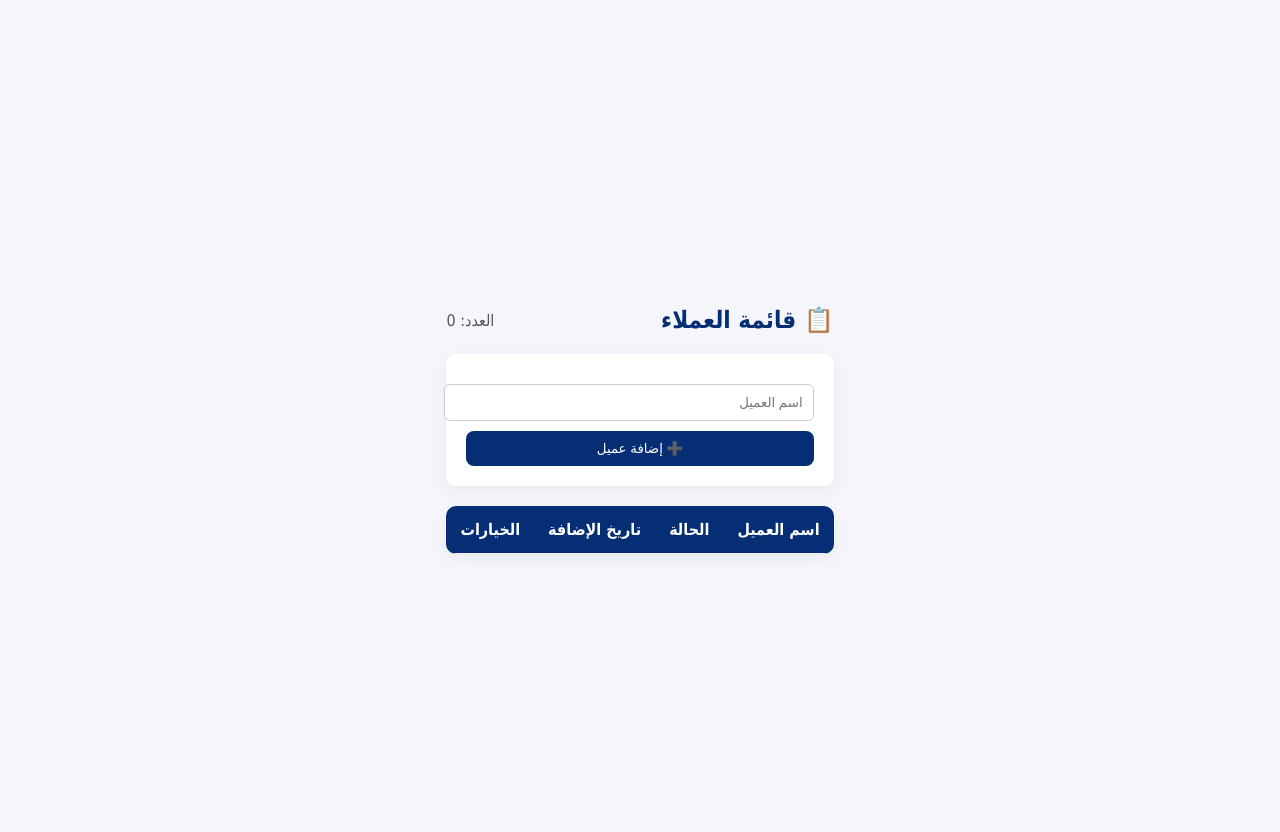
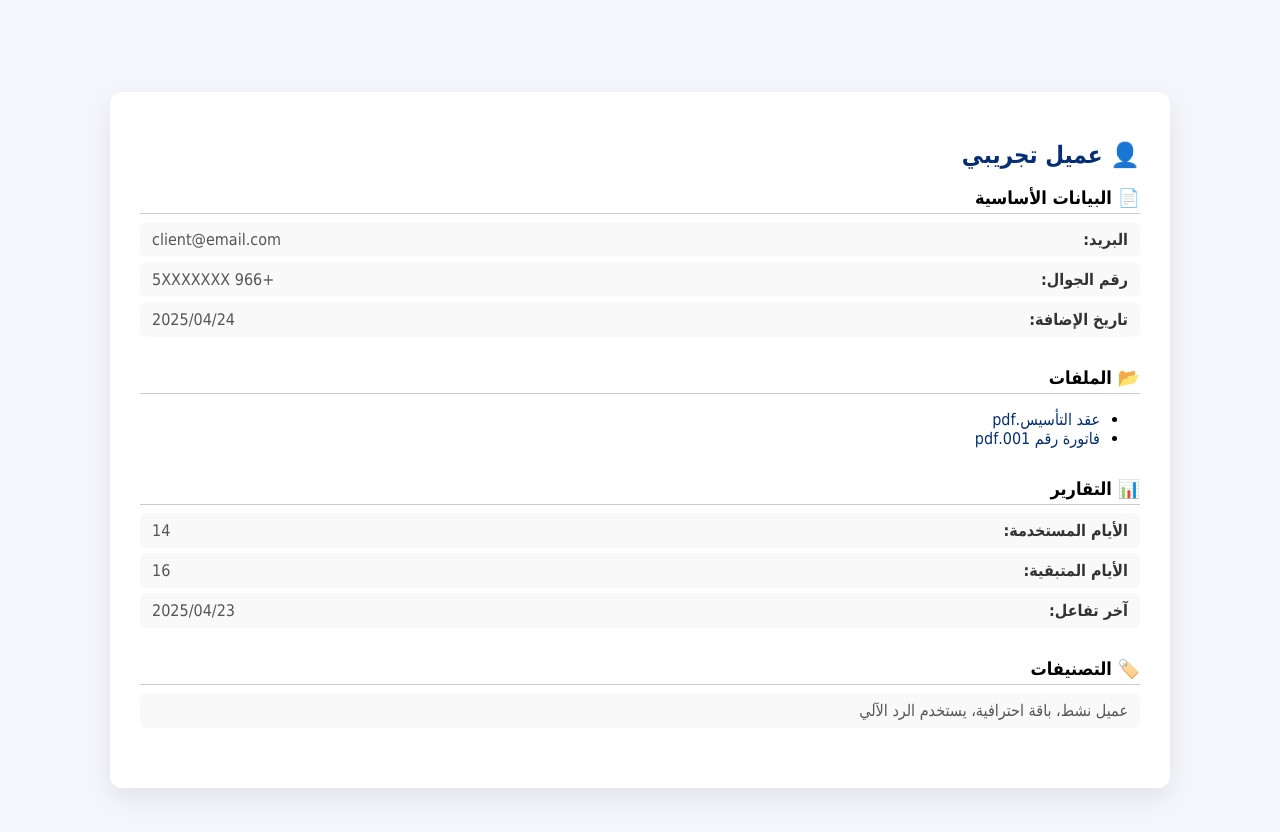
Before and after one commit to ALHARBI9ELHAM/mujeebAi-admin, a plain HTML site: page clients.html in a window 1280 px wide. Drawn offline with Linux system fonts and the light colour scheme.

Commit message:
clients.html

```diff
--- a/clients.html
+++ b/clients.html
@@ -2,172 +2,94 @@
 <html lang="ar" dir="rtl">
 <head>
   <meta charset="UTF-8" />
-  <title>قائمة العملاء - مُجيب AI</title>
-  <link rel="stylesheet" href="styles/style.css" />
+  <title>تفاصيل العميل - مُجيب AI</title>
+  <link rel="stylesheet" href="../../styles/style.css" />
   <style>
     body {
       background-color: #f4f6fc;
-      font-family: Tahoma, sans-serif;
+      font-family: 'Tahoma', sans-serif;
+      padding: 40px;
+      display: flex;
+      justify-content: center;
+    }
+    .client-box {
+      background: white;
       padding: 30px;
+      border-radius: 12px;
+      box-shadow: 0 10px 25px rgba(0, 0, 0, 0.08);
+      max-width: 1000px;
+      width: 100%;
     }
-    .container {
-      max-width: 1000px;
-      margin: auto;
+    h2 {
+      margin-bottom: 10px;
+      color: #052e74;
     }
-    .header {
+    .section {
+      margin-bottom: 30px;
+    }
+    .section h3 {
+      margin-bottom: 8px;
+      font-size: 18px;
+      border-bottom: 1px solid #ccc;
+      padding-bottom: 5px;
+    }
+    .info-item {
+      margin: 5px 0;
       display: flex;
       justify-content: space-between;
-      align-items: center;
-      margin-bottom: 20px;
+      padding: 8px 12px;
+      background: #f9f9f9;
+      border-radius: 6px;
     }
-    .header h2 {
-      margin: 0;
-      color: #052e74;
+    .info-label {
+      font-weight: bold;
+      color: #333;
     }
-    .header span {
-      font-size: 16px;
+    .info-value {
       color: #555;
     }
-    .add-client-form {
-      margin-bottom: 20px;
-      background: white;
-      padding: 20px;
-      border-radius: 10px;
-      box-shadow: 0 5px 15px rgba(0,0,0,0.05);
+    ul {
+      padding-left: 20px;
     }
-    .add-client-form input {
-      width: 100%;
-      padding: 10px;
-      margin-bottom: 10px;
-      border: 1px solid #ccc;
-      border-radius: 6px;
+    li a {
+      color: #052e74;
+      text-decoration: none;
     }
-    .add-client-form button {
-      background-color: #052e74;
-      color: white;
-      border: none;
-      padding: 10px 20px;
-      border-radius: 8px;
-      cursor: pointer;
-    }
-    table {
-      width: 100%;
-      background: white;
-      border-collapse: collapse;
-      border-radius: 10px;
-      overflow: hidden;
-      box-shadow: 0 5px 15px rgba(0,0,0,0.05);
-    }
-    th, td {
-      padding: 14px;
-      text-align: center;
-      border-bottom: 1px solid #eee;
-    }
-    th {
-      background-color: #052e74;
-      color: white;
-    }
-    .status-active {
-      color: green;
-      font-weight: bold;
-    }
-    .status-inactive {
-      color: gray;
-      font-weight: bold;
-    }
-    .btn-action {
-      padding: 6px 12px;
-      border-radius: 6px;
-      cursor: pointer;
-      border: none;
-    }
-    .btn-view {
-      background-color: #0284c7;
-      color: white;
-    }
-    .btn-delete {
-      background-color: #dc2626;
-      color: white;
+    li a:hover {
+      text-decoration: underline;
     }
   </style>
 </head>
 <body>
-  <div class="container">
-    <div class="header">
-      <h2>📋 قائمة العملاء</h2>
-      <span id="clientCount">العدد: 0</span>
+  <div class="client-box">
+    <h2>👤 عميل تجريبي</h2>
+
+    <div class="section">
+      <h3>📄 البيانات الأساسية</h3>
+      <div class="info-item"><span class="info-label">البريد:</span> <span class="info-value">client@email.com</span></div>
+      <div class="info-item"><span class="info-label">رقم الجوال:</span> <span class="info-value">+966 5XXXXXXX</span></div>
+      <div class="info-item"><span class="info-label">تاريخ الإضافة:</span> <span class="info-value">2025/04/24</span></div>
     </div>
 
-    <div class="add-client-form">
-      <input type="text" id="newClientName" placeholder="اسم العميل">
-      <button onclick="addClient()">➕ إضافة عميل</button>
+    <div class="section">
+      <h3>📂 الملفات</h3>
+      <ul>
+        <li><a href="#">عقد التأسيس.pdf</a></li>
+        <li><a href="#">فاتورة رقم 001.pdf</a></li>
+      </ul>
     </div>
 
-    <table>
-      <thead>
-        <tr>
-          <th>اسم العميل</th>
-          <th>الحالة</th>
-          <th>تاريخ الإضافة</th>
-          <th>الخيارات</th>
-        </tr>
-      </thead>
-      <tbody id="clientTableBody"></tbody>
-    </table>
+    <div class="section">
+      <h3>📊 التقارير</h3>
+      <div class="info-item"><span class="info-label">الأيام المستخدمة:</span> <span class="info-value">14</span></div>
+      <div class="info-item"><span class="info-label">الأيام المتبقية:</span> <span class="info-value">16</span></div>
+      <div class="info-item"><span class="info-label">آخر تفاعل:</span> <span class="info-value">2025/04/23</span></div>
+    </div>
+
+    <div class="section">
+      <h3>🏷️ التصنيفات</h3>
+      <div class="info-item"><span class="info-value">عميل نشط، باقة احترافية، يستخدم الرد الآلي</span></div>
+    </div>
   </div>
-
-  <script>
-    let clients = JSON.parse(localStorage.getItem("clients")) || [];
-
-    function addClient() {
-      const name = document.getElementById("newClientName").value.trim();
-      if (!name) return alert("يرجى إدخال اسم العميل");
-
-      const newClient = {
-        id: "client-" + String(clients.length + 1).padStart(3, '0'),
-        name,
-        status: "فعال",
-        date: new Date().toLocaleDateString("ar-EG")
-      };
-
-      clients.push(newClient);
-      localStorage.setItem("clients", JSON.stringify(clients));
-      document.getElementById("newClientName").value = "";
-      renderClients();
-    }
-
-    function deleteClient(index) {
-      const confirmDelete = confirm("هل أنت متأكد من حذف هذا العميل؟");
-      if (!confirmDelete) return;
-
-      clients.splice(index, 1);
-      localStorage.setItem("clients", JSON.stringify(clients));
-      renderClients();
-    }
-
-    function renderClients() {
-      const tbody = document.getElementById("clientTableBody");
-      tbody.innerHTML = "";
-      document.getElementById("clientCount").textContent = `العدد: ${clients.length}`;
-
-      clients.forEach((client, index) => {
-        const tr = document.createElement("tr");
-        tr.innerHTML = `
-          <td>${client.name}</td>
-          <td class="${client.status === 'فعال' ? 'status-active' : 'status-inactive'}">${client.status}</td>
-          <td>${client.date}</td>
-          <td>
-            <a href="clients/${client.id}/index.html" target="_blank">
-              <button class="btn-action btn-view">👁 عرض</button>
-            </a>
-            <button class="btn-action btn-delete" onclick="deleteClient(${index})">🗑 حذف</button>
-          </td>
-        `;
-        tbody.appendChild(tr);
-      });
-    }
-
-    renderClients();
-  </script>
 </body>
 </html>
```
